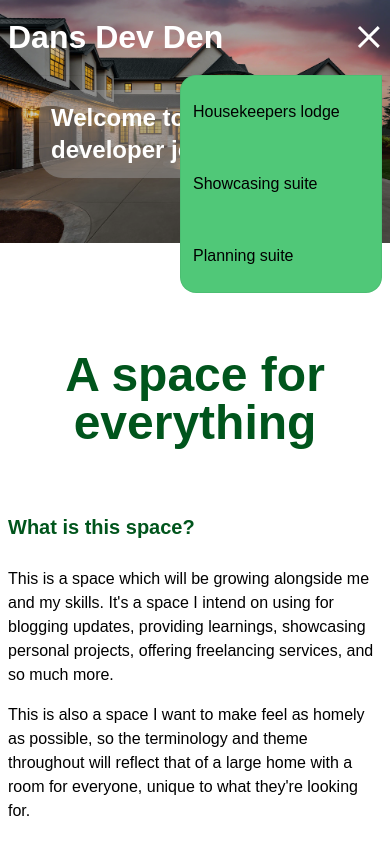
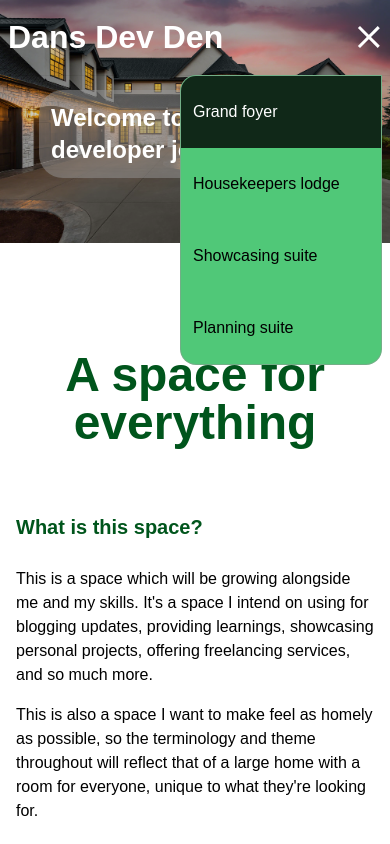
Before and after one commit to danriley11/DansDevDen, a React (Vite) app: page / in a window 390 px wide. Both pictures are taken after a click on the link 371 px from the left and 37 px from the top of the page. Shown: the top 844 px of the page. Built offline with nearby package versions, Linux system fonts and the light colour scheme.

Commit message:
Menu and hero section updates (#20)
* Update planning suite

* update menu content & styling

* Update mobile margins

* Cleanup Grandfoyer styling

```diff
--- a/src/components/menu/MenuDropdown.styles.ts
+++ b/src/components/menu/MenuDropdown.styles.ts
@@ -1,7 +1,7 @@
 import { styled } from 'styled-components';
 import { rem } from '../core/styles';
 import { MENU_DROPDOWN_Z_INDEX } from '../core/z-index';
-import { deepGreen, emeraldGreen, softGrey, white } from '../core/colours';
+import { deepGreen, emeraldGreen, white, darkGrey, lightGrey } from '../core/colours';
 
 export const MenuDropdownContainer = styled.div`
   position: absolute;
@@ -10,12 +10,20 @@ export const MenuDropdownContainer = styled.div`
   z-index: ${MENU_DROPDOWN_Z_INDEX};
   width: ${rem(200)};
   background-color: ${emeraldGreen};
-  border: 1px solid ${softGrey};
+  border: 1px solid ${lightGrey};
   overflow-y: auto;
   border-radius: ${rem(16)} 0 ${rem(16)} ${rem(16)};
+  margin-top: ${rem(0.5)};
+
+  & div:first-child {
+    border-top: none;
+  }
 `;
 
-export const MenuDropdownItem = styled.div`
+type MenuItemProps = {
+  isPath: boolean;
+};
+export const MenuDropdownItem = styled.div<MenuItemProps>`
   padding: ${rem(8)} ${rem(12)};
   cursor: pointer;
 
@@ -23,4 +31,18 @@ export const MenuDropdownItem = styled.div`
     background-color: ${deepGreen};
     color: ${white};
   }
+
+  ${({ isPath }) =>
+    isPath &&
+    `
+    background-color: ${darkGrey};
+    color: ${white};
+    cursor: not-allowed;
+
+    &:hover {
+      background-color: ${darkGrey};
+      color: ${white};
+      cursor: not-allowed;
+    }
+  `}
 `;
--- a/src/components/pageStructure/Container.styles.tsx
+++ b/src/components/pageStructure/Container.styles.tsx
@@ -6,10 +6,7 @@ export const Container = styled.div`
   min-width: ${rem(370)};
 
   ${mediaUp.xs`
-    padding: 0 ${rem(8)}
-  `};
-  ${mediaUp.sm`
-    padding: 0 ${rem(16)};
+    padding: 0 ${rem(16)}
   `};
 
   ${mediaUp.md`
--- a/src/components/pageStructure/header/NavigationMenu.tsx
+++ b/src/components/pageStructure/header/NavigationMenu.tsx
@@ -1,18 +1,28 @@
 import { useState } from 'react';
 import { useNavigate } from 'react-router';
-import { HOUSEKEEPING, PLANNING, SHOWCASING } from '../../../routes/routes';
+import { GRAND_FOYER, HOUSEKEEPING, PLANNING, SHOWCASING } from '../../../routes/routes';
 import { MenuIconContainer, XBar1, XBar2, XBar3 } from '../../menu/Menu.styles';
 import { MenuDropdownContainer, MenuDropdownItem } from '../../menu/MenuDropdown.styles';
 import { P } from '../../core/typography';
+import { useLocation } from 'react-router-dom';
 
 const NavigationMenu = () => {
   const [isOpen, setIsOpen] = useState(false);
 
   const navigate = useNavigate();
+  const location = useLocation();
 
   const toggleHamburger = () => {
     setIsOpen(!isOpen);
   };
+
+  function pathMatch(path: string): boolean {
+    if (path === location.pathname) {
+      return true;
+    } else {
+      return false;
+    }
+  }
 
   return (
     <>
@@ -25,6 +35,16 @@ const NavigationMenu = () => {
       {isOpen && (
         <MenuDropdownContainer>
           <MenuDropdownItem
+            isPath={pathMatch(GRAND_FOYER)}
+            onClick={() => {
+              toggleHamburger();
+              navigate(GRAND_FOYER);
+            }}>
+            <P>Grand foyer</P>
+          </MenuDropdownItem>
+
+          <MenuDropdownItem
+            isPath={pathMatch(HOUSEKEEPING)}
             onClick={() => {
               toggleHamburger();
               navigate(HOUSEKEEPING);
@@ -33,6 +53,7 @@ const NavigationMenu = () => {
           </MenuDropdownItem>
 
           <MenuDropdownItem
+            isPath={pathMatch(SHOWCASING)}
             onClick={() => {
               toggleHamburger();
               navigate(SHOWCASING);
@@ -41,6 +62,7 @@ const NavigationMenu = () => {
           </MenuDropdownItem>
 
           <MenuDropdownItem
+            isPath={pathMatch(PLANNING)}
             onClick={() => {
               toggleHamburger();
               navigate(PLANNING);
--- a/src/pages/grandFoyer/GrandFoyer.styles.ts
+++ b/src/pages/grandFoyer/GrandFoyer.styles.ts
@@ -95,12 +95,8 @@ export const GrandFoyerFlexContainer = styled.div`
   column-gap: ${rem(24)};
   flex-wrap: wrap;
 
-  div:first-child {
+  & > div {
     padding-bottom: ${rem(40)};
-  }
-
-  div:nth-child(2) {
-    flex: 1;
   }
 
   ${mediaUp.md`
--- a/src/pages/planningSuite/PlanningSuite.constants.ts
+++ b/src/pages/planningSuite/PlanningSuite.constants.ts
@@ -37,14 +37,65 @@ export const JULY_PLANNING_GOALS = [
   [],
   [
     'Improve menu content and styling',
-    'Slide content over house image when scrolling',
-    'Plan Learning suite',
+    // 'Slide content over house image when scrolling',
   ],
-  ['Build Learning suite'],
-  ['Bespoke Designs by Sharon:', '(1) Assign unique domain', '(2) Improve homepage design'],
-  ['Bespoke Designs by Sharon:', 'Update Quilts and Sensory products pages'],
+  ['Plan Learning suite'],
+  ['Labouring'],
+  [
+    'Build Learning Suite',
+    'Bespoke Designs by Sharon:',
+    'Assign unique domain',
+    'Improve homepage design',
+    'Update Quilts and Sensory products pages',
+  ],
   ['Company position enquiries'],
   [],
   [],
-  ['Company position enquiries'],
+  ['Labouring'],
 ];
+
+export const AUGUST_PLANNING_GOALS = [
+  [],
+  [],
+  [],
+  //   4
+  [],
+  //   5
+  [],
+  //   6
+  [],
+  //   7
+  [],
+  //   8
+  [],
+  //   9
+  [],
+  //   10
+  [],
+  //   11
+  [],
+  //   12
+  [],
+  //   13
+  [],
+  //   14
+  [],
+  [],
+  [],
+  //   17
+  [],
+  [],
+  [],
+  [],
+  [],
+  [],
+  [],
+  [],
+  [],
+  [],
+  [],
+  [],
+  [],
+  [],
+  [],
+];
```
